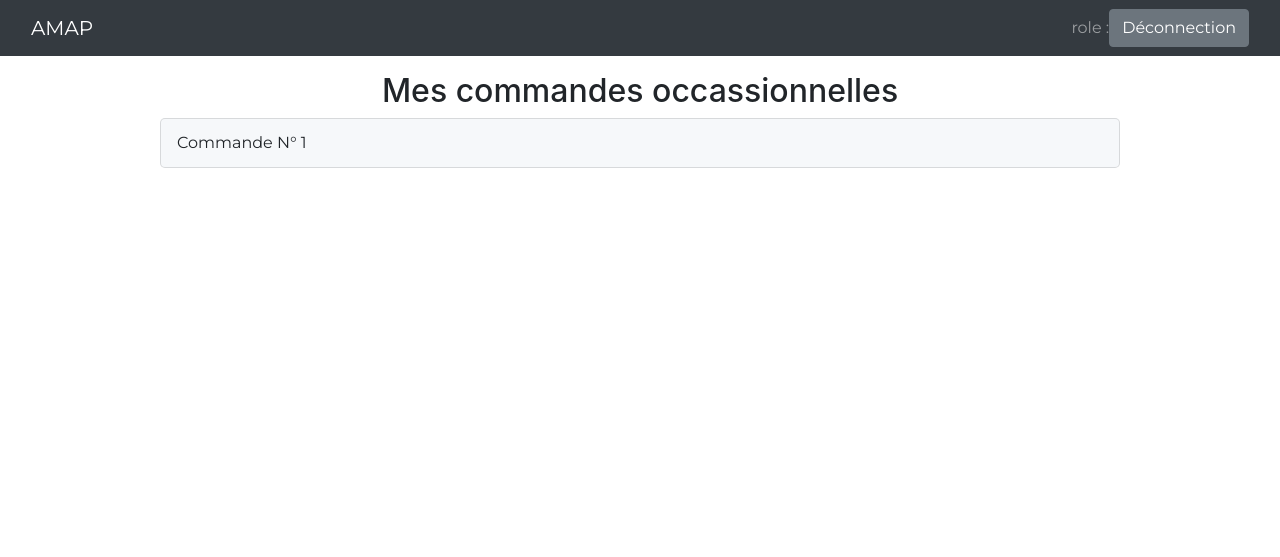
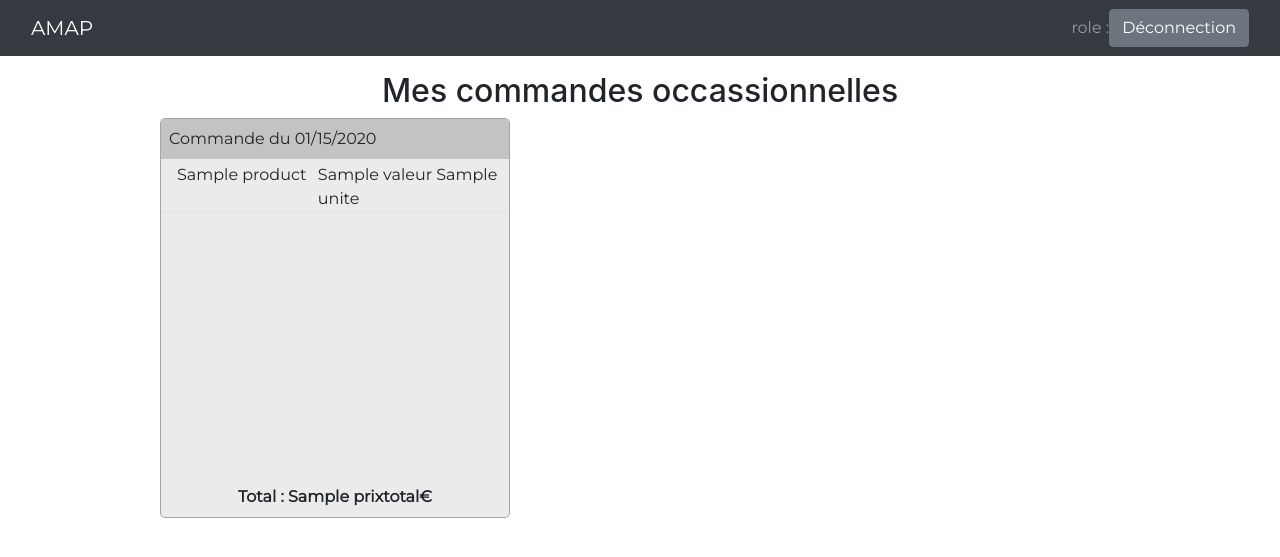
Before and after one commit to VincentC7/M1_AMAP, a PHP site: template src/views/pages/order_management.twig in a window 1280 px wide. Shown: the top 557 px of the page. Run offline with PHP 8.4, Linux system fonts and the light colour scheme; the template is opened without the code that fills it: most values are stand-ins (such as "Sample title", 1, 10 or a date in 2020); some libraries are stand-ins or nearby versions.

Commit message:
Commande occasionnelle : validée une commande coté user

```diff
--- a/public/CSS/Main.css
+++ b/public/CSS/Main.css
@@ -136,3 +136,7 @@ a {
     height: fit-content;
     margin: auto 10px;
 }
+
+.fit-content{
+    width: fit-content;
+}
--- a/public/CSS/order.css
+++ b/public/CSS/order.css
@@ -1,4 +1,4 @@
-.slider {
+.slider{
     -webkit-appearance: none;
     width: 100%;
     height: 15px;
@@ -33,3 +33,22 @@
     border-bottom: solid black 1px;
     align-self: center;
 }
+.order-card {
+    background-color: #ebebeb;
+    width: 350px;
+    min-height: 400px;
+    border-radius: 5px;
+    border: #a5a5a5 solid 1px;
+}
+
+.order-title{
+    background-color: #c3c3c3;
+}
+
+.order-card-valide{
+    background-color: #2ecc71;
+}
+
+.order-card-refused{
+    background-color: #e74c3c;
+}
--- a/src/Controller/BasketController.php
+++ b/src/Controller/BasketController.php
@@ -122,7 +122,7 @@ class BasketController extends Controller
         $id_basket = $args["id"];
         $pdo = $this->get_PDO();
         $stmt = $pdo->prepare("INSERT INTO refus (utilisateur, panier) VALUES (?,?);");
-        $user = 4; //$_SESSION['user_id'];
+        $user = $_SESSION['user_id'];
         $resultat = $stmt->execute([$user,$id_basket]);
         if ($resultat) {
             $this->afficher_message('Le panier à bien été refusé');
--- a/src/Controller/SubscriptionController.php
+++ b/src/Controller/SubscriptionController.php
@@ -27,7 +27,7 @@ class SubscriptionController extends Controller
         $pdo =$this->get_PDO();
         $stmt = $pdo->prepare("INSERT INTO abonnement (datedemandeabo, etat, utilisateur, trimestre) VALUES (?,?,?,?)");
         $params = $request->getParams();
-        $user = 4; // $_SESSION['user_id']
+        $user = $_SESSION['user_id'];
         $resultat = $stmt->execute([date('Y-m-d H:i:s'),'En cours', $user, $params['sub-start']]);
         if ($resultat) {
             $this->afficher_message('Votre demande d\'abonnement a été prise en compte');
--- a/src/views/nav.twig
+++ b/src/views/nav.twig
@@ -20,7 +20,7 @@
 
                 {% if user_role == "Non abonné" or user_role == "Abonné" or user_role == "postgres" %}
                     <li class="nav-item">
-                        <a class="nav-link" href="{{ path_for('order_management') }}">Mes commandes</a>
+                        <a class="nav-link" href="{{ path_for('order_management') }}">Mon compte</a>
                     </li>
                 {% endif %}
 
--- a/src/views/pages/home.twig
+++ b/src/views/pages/home.twig
@@ -30,7 +30,7 @@
                 </div>
             {% endif %}
         </div>
-        {% if user_role == "Non Abonné" %}
+        {% if user_role == "Non abonné" %}
             {% if current_basket is not empty %}
                 <div class="d-flex" id="subscribe">
                     <div class="font-weight-bold" id="textsubscribe">
@@ -41,7 +41,7 @@
                     </div>
                 </div>
             {% endif %}
-        {% elseif user_role == "Abonné" or user_role == "postgres" %}
+        {% elseif user_role == "Abonné" %}
             {% if current_basket is not empty and has_refus is empty %}
                 <div class="text-center">
                     <button class="btn btn-danger" id="cancel_basket"> Annuler mon panier </button>
@@ -51,7 +51,6 @@
                 </div>
             {% endif %}
         {% endif %}
-
     </div>
 
     <div id="week_basket" class="shadow p-3 mb-5">
--- a/src/views/pages/order_management.twig
+++ b/src/views/pages/order_management.twig
@@ -1,16 +1,42 @@
 {% extends "pages/layout.twig" %}
 
+{% block css %}
+    <link href="{{ base_url() }}/CSS/order.css" rel="stylesheet">
+{% endblock %}
 
 {% block content %}
     <h1 class="text-center"> Mes commandes occassionnelles </h1>
-
-    {% for order in orders %}
-        <div class="mb-3 p-2 item-card d-flex">
-            <div class="ml-2 align-self-center d-flex">
-                Commande N° {{ order.id_commande }}
+    <div class="d-flex">
+        {% for order in orders %}
+            <div class="order-card mr-3 position-relative">
+                <div class="order-title p-2 {% if order.statut == 'Validée'%} order-card-valide {% elseif order.statut == 'Annulée' or order.statut == 'Refusée' %} order-card-refused {% endif %}">
+                    Commande du {{ order.datedemande|date("m/d/Y") }}
+                </div>
+                <div class="order-products mt-1">
+                    {% for product in order.products %}
+                        <div class="d-flex pl-3 mb-1 border-bottom ">
+                            <div class="w-50">
+                                {{ product.nomproduit }}
+                            </div>
+                            <div>
+                                {{ product.valeur }} {{ product.unite }}
+                            </div>
+                        </div>
+                    {% endfor %}
+                </div>
+                <div class="font-weight-bold position-absolute fixed-bottom d-flex p-2">
+                    <div class="fit-content m-auto">
+                        Total : {{ order.prixtotal }}€
+                    </div>
+                    {% if order.statut == "En attente de validation" %}
+                        <form class="form-inline" method="post" action="{{ path_for('accept_order', {id:order.id_commande}) }}">
+                            <button type="submit" class="btn btn-primary">Valider commande</button>
+                        </form>
+                    {% endif %}
+                </div>
             </div>
-        </div>
-    {% endfor %}
+        {% endfor %}
+    </div>
 {% endblock %}
 
 {% block js %}
--- a/src/views/pages/product_form.twig
+++ b/src/views/pages/product_form.twig
@@ -2,7 +2,11 @@
 
 {% block content %}
     <h1 class="text-center">
-        Edition d'un panier
+        {% if product.id_produit %}
+            Edition d'un produit
+        {% else %}
+            Ajouter un nouveau produit au stock
+        {% endif %}
     </h1>
     <hr>
     <div class="container">
```
Also changed, not shown: public/index.php (+3 -5 lines), src/Controller/HomeController.php (+9 -0 lines), src/Controller/OrderControle.php (+36 -27 lines).
